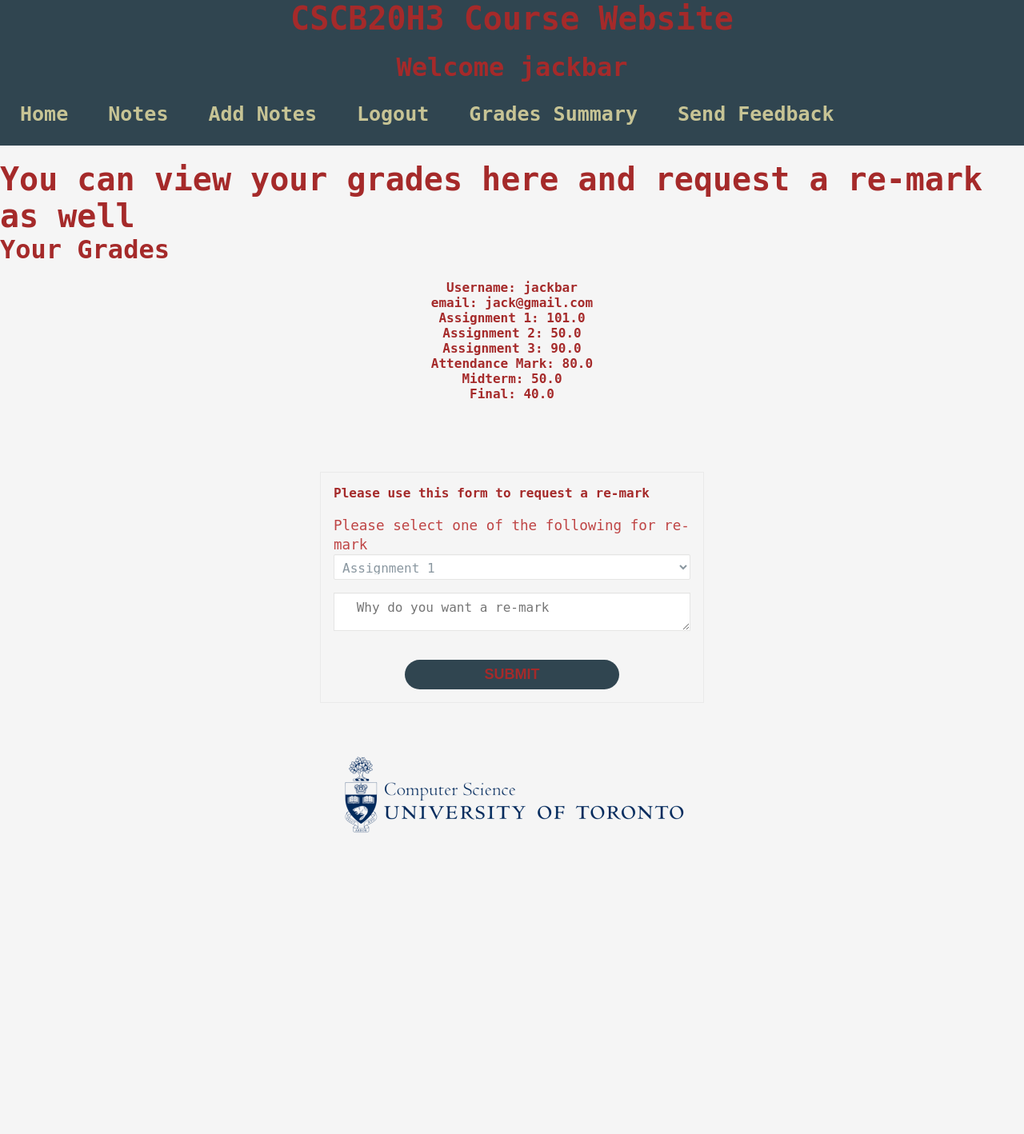
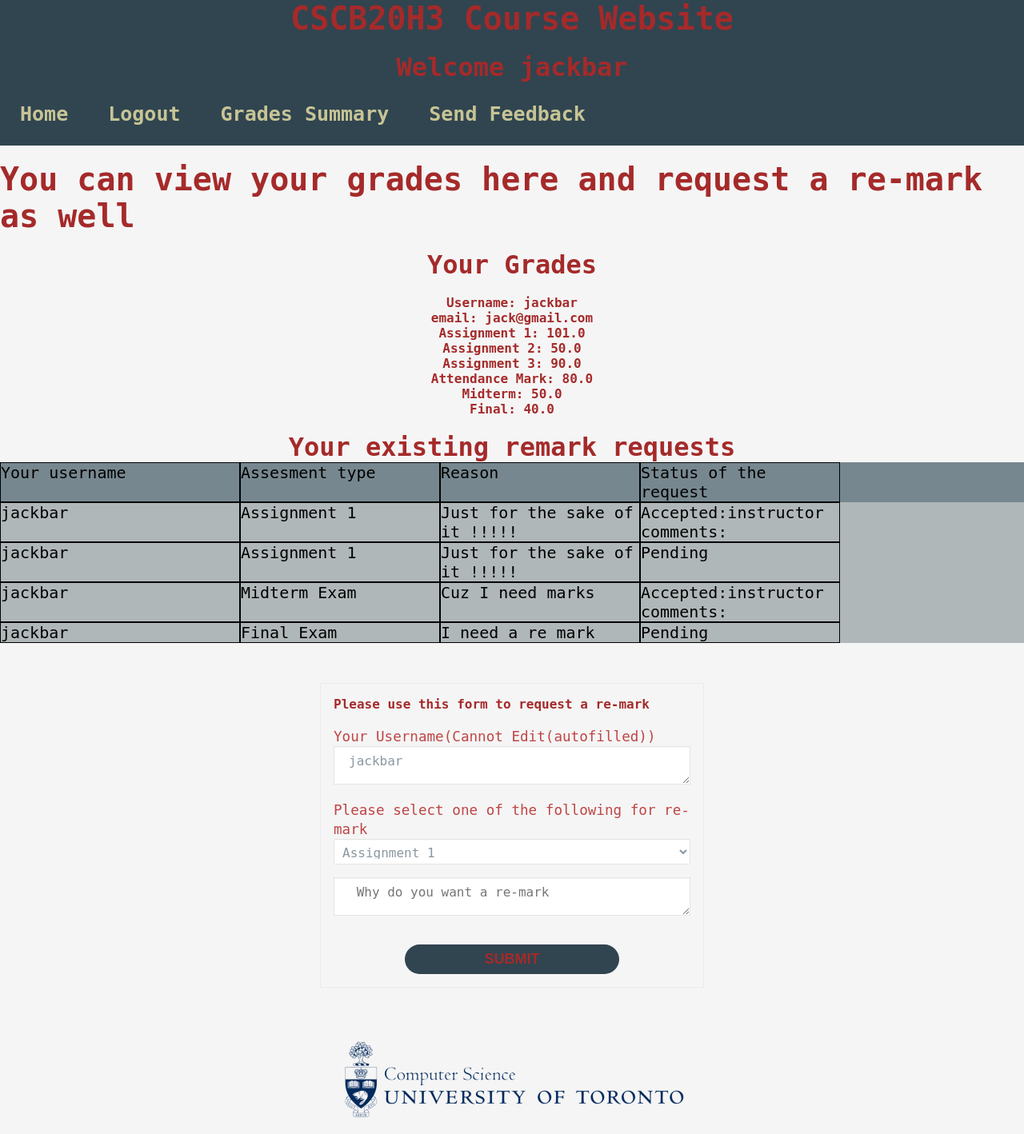
Before and after one commit to Jackbar21/CSCB20-Course-Website, a Flask app: page /View_Grades_Student in a window 1280 px wide. Shown: the whole page at 80% size. Before the commit the page ends 1041 px from the top, so only its background shows below. Run offline with Flask 2, Linux system fonts and the light colour scheme; a user stored in the database is signed in; data comes from the database, SQL or seed files in the repository; both versions use the stored data as it was after the commit.

Commit message:
Students can submit remark requests and view all their requests. Instructors can view the requests and  resolve them

```diff
--- a/app.py
+++ b/app.py
@@ -137,25 +137,6 @@
             flash('Please check your login details and try again', 'error')
             return render_template('login.html')
 
-@app.route('/notes', methods = ['GET', 'POST'])
-def notes():
-    if request.method == 'GET':
-        query_notes_result = query_notes()
-        return render_template('notes.html', query_notes_result = query_notes_result)
-
-@app.route('/add', methods = ['GET', 'POST'])
-def add():
-    if request.method == 'GET':
-        return render_template('add.html')
-    else:
-        note_details = (
-            request.form['Note_ID'],
-            request.form['Title'],
-            request.form['Content'],
-            request.form['Your_ID']
-        )
-        add_notes(note_details)
-        return render_template('add_success.html')
 
 """ adding app route for submitting Anon Feedback"""
 @app.route('/Send_Anon_Feedback',methods = ['GET', 'POST'])
@@ -187,16 +168,37 @@
 def View_Anon_Feedback():
     pagename = 'View_Anon_Feedback'
     query_Feedback_result = Feedback.query.all()
+
     return render_template('View_Anon_Feedback.html',pagename=pagename,query_Feedback_result=query_Feedback_result)
 
 """ adding app route for View Grades as a student"""
-@app.route('/View_Grades_Student')
+
+@app.route('/View_Grades_Student',methods = ['GET', 'POST'])
 def View_Grades_Student():
     pagename = 'View_Grades_Student'
     #new stuff
     query_Student_result = Student.query.order_by(Student.username)
+    remark_query_result = Remark.query.all()
     #new Stuff
-    return render_template('View_Grades_Student.html', pagename = pagename,query_Student_result= query_Student_result)
+    if request.method == 'GET':
+        return render_template('View_Grades_Student.html', pagename = pagename,query_Student_result= query_Student_result,remark_query_result=remark_query_result)
+
+    elif request.method == 'POST':
+        status = 'Pending'
+        reason = request.form['Reason']
+        assesment = request.form['Course_Work']
+        student_username = request.form['Uname']
+        remark_details = (
+            assesment,
+            reason,
+            status,
+            student_username
+        )
+
+        add_remark(remark_details)
+        flash("You have succesfully submitted the re-mark request")
+        return redirect(url_for('View_Grades_Student'))
+
 
 #New route for Grades as an Instructor
 @app.route('/View_Grades_Instructor')
@@ -234,6 +236,32 @@
         return render_template('Update_Grades_Instructor.html', pagename = pagename,Student_to_update=Student_to_update)
     #new Stuff
 
+"""Route for View_Remark_Reqs"""
+@app.route('/View_Remark_Reqs')
+def View_Remark_Reqs():
+    pagename = 'View_Remark_Reqs'
+    #new stuff
+
+    remark_query_result = Remark.query.all()
+
+    return render_template('View_Remark_Reqs.html', pagename = pagename,remark_query_result=remark_query_result)
+
+@app.route('/Update_Remark/<int:id>',methods = ['GET', 'POST'])
+def Update_Remark(id):
+    pagename = 'Update_Remark'
+    Remark_to_update = Remark.query.get_or_404(id)
+
+    if request.method == "POST":
+        Remark_to_update.status =request.form['Status']+':'+ 'instructor comments: '+request.form['Explanation']
+        try:
+            db.session.commit()
+            return redirect('/View_Remark_Reqs')
+        except:
+            flash('There was a problem updating the request',"error")
+            return redirect('/View_Remark')
+    elif request.method == "GET":
+        return render_template('/Update_Remark.html',pagename=pagename,Remark_to_update=Remark_to_update)
+
 
 
 
@@ -243,32 +271,7 @@
     session.pop('user_type', default = None)
     return redirect(url_for('home'))
 
-def query_notes():
-    query_notes = Notes.query.all()
-    return query_notes
 
-def add_notes(note_details):
-    note = Notes(
-        id = note_details[0],
-        title = note_details[1],
-        content = note_details[2],
-        person_id = note_details[3]
-        )
-    db.session.add(note)
-    db.session.commit()
-
-"""
-def add_users(reg_details):
-    user = User(
-        username = reg_details[0],
-        email = reg_details[1],
-        password = reg_details[2],
-        user_type = reg_details[3]
-        )
-
-    db.session.add(user)
-    db.session.commit()
-"""
 
 def add_student(reg_details):
     student = Student(
@@ -311,7 +314,18 @@
     db.session.commit()
 
 # print(Student.query.filter_by(username = "jackbar").first())
+"""New function for adding Re-Mark Requests"""
+def add_remark(Remark_details):
+    remark = Remark (
+        assessment = Remark_details[0],
+        reason = Remark_details[1],
+        status = Remark_details[2],
+        student_username = Remark_details[3]
 
+        )
+
+    db.session.add(remark)
+    db.session.commit()
 
 
 if __name__ == '__main__':
--- a/templates/View_Grades_Student.html
+++ b/templates/View_Grades_Student.html
@@ -9,8 +9,10 @@
 {% endwith %}
 
 <h1>You can view your grades here and request a re-mark as well </h1>
+<br>
 
-<h2> Your Grades</h2>
+
+<center><h2> Your Grades</h2> </center>
 <br>
 {%for student in query_Student_result%}
     {%if student.username == session.user%}
@@ -28,27 +30,52 @@
 {% endfor %}
 
 <br>
-<br>
+<center><h2>Your existing remark requests </h2> </center>
+<div class="table">
+  <div class="row rowdark">
+    <div class="cell w">Your username</div>
+    <div class="cell">Assesment type</div>
+    <div class="cell">Reason </div>
+    <div class="cell">Status of the request</div>
+
+
+  </div>
+{%for re in remark_query_result%}
+  {%if re.student_username == session.user%}
+  <div class="row rowlight">
+    <div class="cell w"> {{re.student_username}}  </div>
+    <div class="cell"> {{re.assessment}} </div>
+    <div class="cell"> {{re.reason}}   </div>
+    <div class="cell">{{re.status}}</div>
+
+
+    </div>
+
+
+  {%endif%}
+{%endfor%}
 
 
 
-<form>
+<form action="http://127.0.0.1:5000/View_Grades_Student" method = "POST">
     <div class = "Remark_Request_container">
       <h3 id="h3_feedback">Please use this form to request a re-mark</h3>
     <br>
+    <label for="Uname">Your Username(Cannot Edit(autofilled))</label>
+    <textarea id="Uname" Name ="Uname" readonly>{{session.user}}</textarea>
     <label for="Course_Work">Please select one of the following for re-mark</label>
     <select id="Course_Work"  name="Course_Work" required>
 
-        <option value = "a1"> Assignment 1 </option>
-        <option value = "a2"> Assignment 2 </option>
-        <option value = "a3"> Assignment 3 </option>
-        <option value = "mid"> Midterm Exam </option>
-        <option value = "final"> Final Exam </option>
-        <option value = "attendance"> Attendance </option>
+        <option value = "Assignment 1"> Assignment 1 </option>
+        <option value = "Assignment 2 "> Assignment 2 </option>
+        <option value = "Assignment 3"> Assignment 3 </option>
+        <option value = "Midterm Exam"> Midterm Exam </option>
+        <option value = "Final Exam"> Final Exam </option>
+        <option value = "Attendance"> Attendance </option>
 
      </select>
 
-    <textarea id="Reason" cols = "32" rows = "8" placeholder=" Why do you want a re-mark" required></textarea>
+    <textarea id="Reason" name="Reason" cols = "32" rows = "8" placeholder=" Why do you want a re-mark" required></textarea>
 
 
 
--- a/templates/template.html
+++ b/templates/template.html
@@ -15,12 +15,11 @@
     <nav class="navigation">
         {% if session.user %}
           <a href="{{ url_for('home') }}">Home</a>
-          <a href="{{ url_for('notes') }}">Notes</a>
-          <a href="{{ url_for('add') }}">Add Notes</a>
+
           <a href="{{ url_for('logout') }}">Logout</a>
           {% if session.user_type == "instructor" %}
-            <a>Remark Requests</a>
-            <a href="{{ url_for('View_Grades_Instructor') }}">Check Grades</a>
+            <a href="{{ url_for('View_Remark_Reqs') }}">Re-mark Requests</a>
+            <a href="{{ url_for('View_Grades_Instructor') }}">Check/Update Grades</a>
             <a href="{{url_for('View_Anon_Feedback')}}"> View Feedback</a>
 
 
```
Also changed, not shown: templates/Update_Remark.html (added, +28 -0 lines), templates/View_Remark_Reqs.html (added, +42 -0 lines), assignment3.db.
